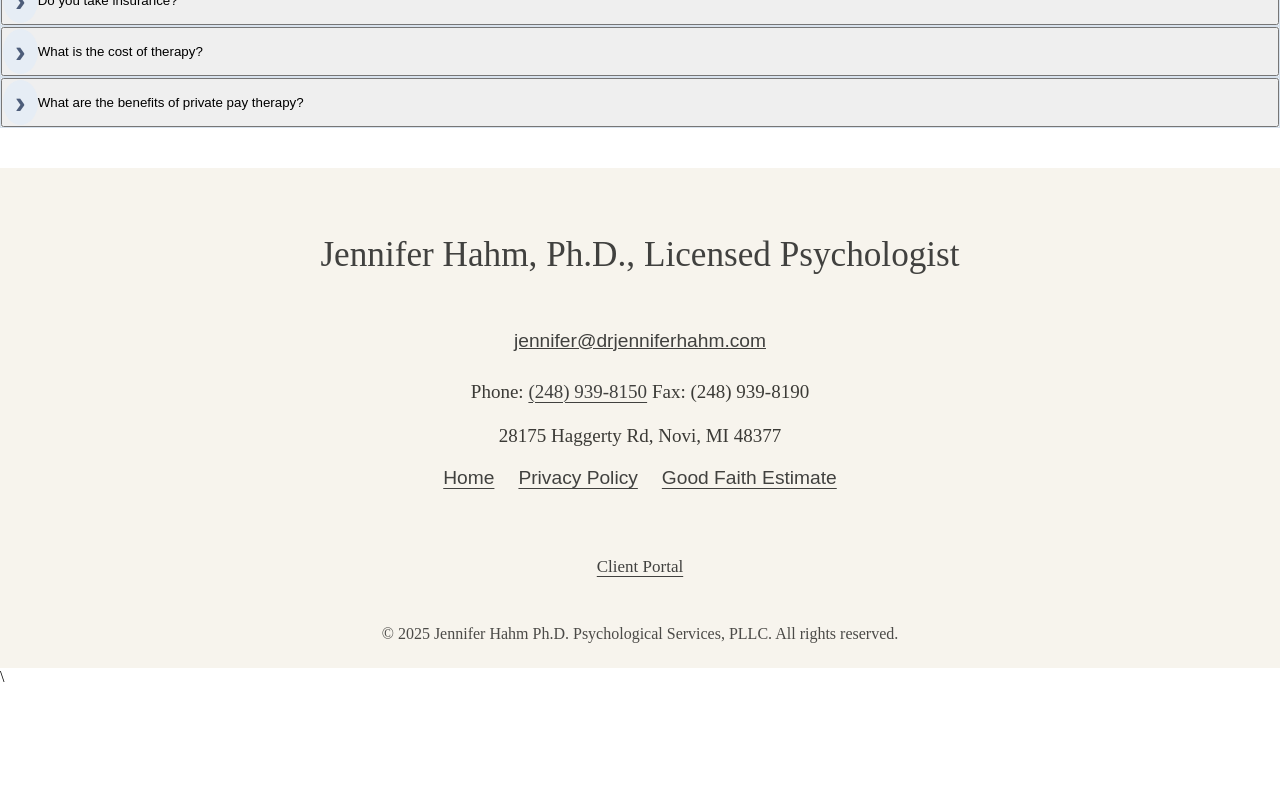
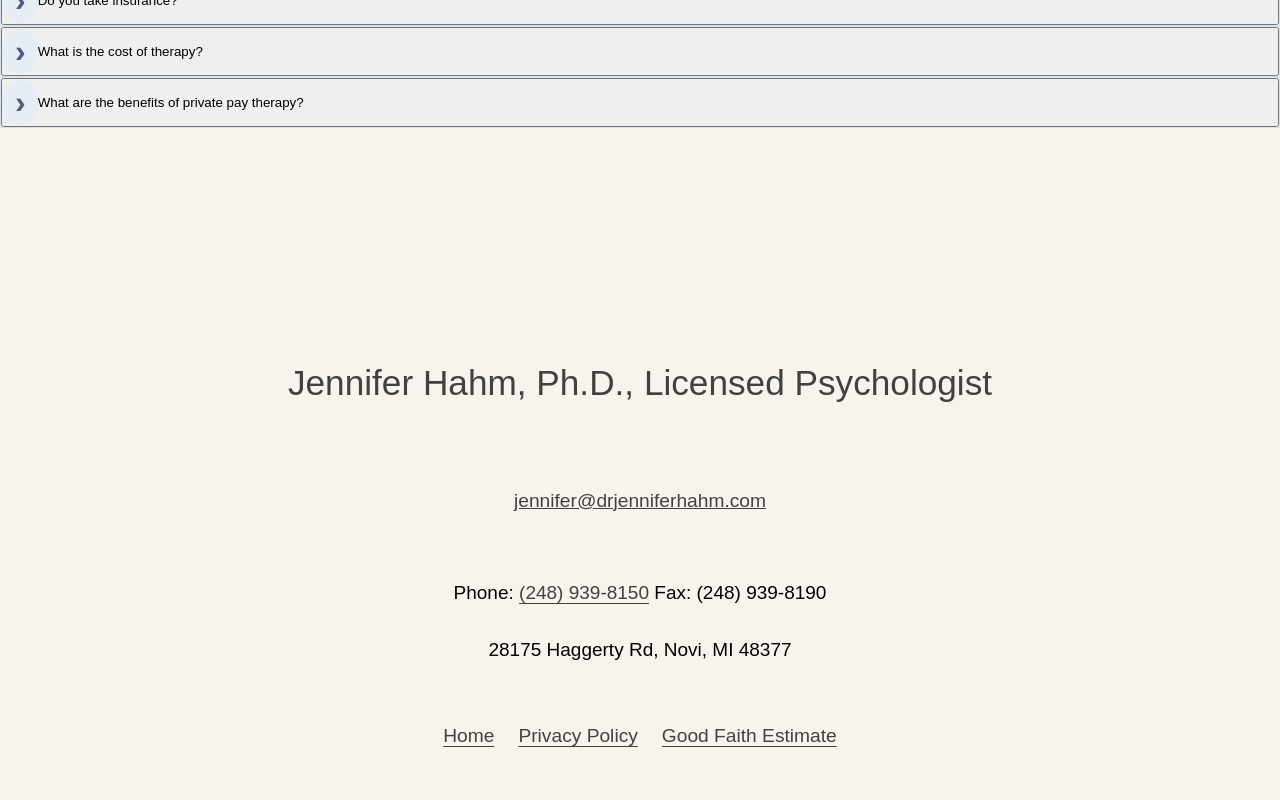
Before and after one commit to SakshamJuneja007/therapist, a Next.js app: page / in a window 1280 px wide. Shown: the part 7960-8760 px from the top of the page. Before the commit the page ends 8646 px from the top, so only its background shows below. Built offline with nearby package versions, Linux system fonts and the light colour scheme; a web font is replaced by a local one.

Commit message:
Update footer.tsx

```diff
--- a/src/app/components/footer.tsx
+++ b/src/app/components/footer.tsx
@@ -1,77 +1,140 @@
-'use client'
-import './footer.css'
+'use client';
 
 export default function Footer() {
+  const styles = {
+    footer: {
+      backgroundColor: '#f7f4ed',
+      textAlign: 'center' as const,
+      paddingLeft: '1.5rem',
+      paddingRight: '1.5rem',
+      color: '#3b3a36',
+      fontFamily: "'FreightSansPro', sans-serif",
+      paddingTop: '8rem',
+      paddingBottom: '8rem',
+      minHeight: '500px',
+    },
+    heading: {
+      color: '#41413f',
+      fontFamily: 'outwitt, sans-serif',
+      fontWeight: 50,
+      fontSize: '35.2px',
+      lineHeight: '58.2042px',
+      marginTop: '40px',
+      marginBottom: '2rem',
+      fontWeight: 'lighter',
+    },
+    emailLink: {
+      fontFamily: "'freight-sans-pro', sans-serif",
+      fontSize: '19.2px',
+      fontWeight: 'lighter' as const,
+      lineHeight: '34.56px',
+      textDecoration: 'underline',
+      color: '#41413f',
+      marginTop: '5px',
+      display: 'inline-block',
+    },
+    contactText: {
+      fontFamily: "'FreightSansPro', sans-serif",
+      fontSize: '19px',
+      fontWeight: 'lighter' as const,
+      color: 'black',
+      margin: 0,
+      lineHeight: '1.5',
+    },
+    footerLinksContainer: {
+      display: 'flex',
+      flexWrap: 'wrap' as const,
+      justifyContent: 'center',
+      alignItems: 'center',
+      gap: '24px',
+      marginBottom: '3rem',
+      fontSize: '19.2px',
+      fontFamily: "'FreightSansPro', sans-serif",
+      textAlign: 'center' as const,
+    },
+    footerLink: {
+      textDecoration: 'underline',
+      textUnderlineOffset: '4px',
+      textDecorationThickness: '1px',
+      display: 'inline-block',
+      marginTop: '20px',
+      color: '#41413f',
+    },
+    clientPortal: {
+      textDecoration: 'underline',
+      fontSize: '17px',
+      fontFamily: "'FreightSansPro', sans-serif",
+      textUnderlineOffset: '4px',
+      marginBottom: '3rem',
+      color: '#41413f',
+      display: 'inline-block',
+    },
+    copyright: {
+      fontSize: '0.875rem', // text-sm = 14px approx
+      color: '#4b4a47',
+      fontFamily: "'FreightSansPro', sans-serif",
+      marginTop: '30px',
+    },
+    spaceY3: {
+      marginBottom: '2.5rem',
+    },
+  };
+
   return (
-    <footer className="bg-[#f7f4ed] text-center px-6 text-[#3b3a36] font-freight py-32 min-h-[500px] ]">
-
+    <footer style={styles.footer}>
       {/* Name */}
-      <h2 className="text-[#41413f] font-freight text-[35.2px] font-light leading-[46.91px] mb-8 custom-headings mt-[40px]">
-        <br />Jennifer Hahm, Ph.D., Licensed Psychologist
+      <h2 style={styles.heading}>
+        <br />
+        Jennifer Hahm, Ph.D., Licensed Psychologist
       </h2>
 
       {/* Contact Info */}
-<div className="space-y-3 mb-10 text-center text-black">
-  <p>
-<a
-  href="mailto:jennifer@drjenniferhahm.com"
-  className="email-link inline-block"
->
-  <br />jennifer@drjenniferhahm.com
+      <div style={styles.spaceY3}>
+        <p style={{ marginBottom: '0.75rem', textAlign: 'center', color: 'black' }}>
+          <a href="mailto:jennifer@drjenniferhahm.com" style={styles.emailLink}>
+            <br />
+            jennifer@drjenniferhahm.com
           </a>
         </p>
-        <p className="font-freightSans text-[19px] font-light">
-          <br />Phone:{' '}
-          <a
-            href="tel:2489398150"
-            className="underline decoration-1 underline-offset-4"
-          >
+        <p style={styles.contactText}>
+          <br />
+          Phone:{' '}
+          <a href="tel:2489398150" style={styles.footerLink}>
             (248) 939-8150
           </a>{' '}
           Fax: (248) 939-8190
         </p>
-        <p className="font-freightSans text-[19px] font-light">
-         <br /> 28175 Haggerty Rd, Novi, MI 48377
+        <p style={styles.contactText}>
+          <br />
+          28175 Haggerty Rd, Novi, MI 48377
         </p>
       </div>
 
       {/* Navigation Links */}
-      <div className="footer-links mb-12 space-x-6 text-center">
-  <a
-    href="#"
-    className="underline underline-offset-4 decoration-1 text-black"
-  >
+      <div style={styles.footerLinksContainer}>
+        <a href="#" style={styles.footerLink}>
           Home
         </a>
-  <a
-    href="#"
-    className="underline underline-offset-4 decoration-1 text-black"
-  >
+        <a href="#" style={styles.footerLink}>
           Privacy Policy
         </a>
-  <a
-    href="#"
-    className="underline underline-offset-4 decoration-1 text-black "
-  >
+        <a href="#" style={styles.footerLink}>
           Good Faith Estimate
         </a>
       </div>
 
-
       {/* Client Portal */}
-      <div className="mb-12">
-        <a
-          href="#"
-          className="underline text-[17px] font-freightSans decoration-1 underline-offset-4"
-        >
-         <br /> Client Portal
+      <div style={{ marginBottom: '3rem' }}>
+        <a href="#" style={styles.clientPortal}>
+          <br />
+          Client Portal
         </a>
       </div>
 
       {/* Copyright */}
-      <p className="text-sm text-[#4b4a47] font-freightSans mt-[30px]">
-       <br /> © 2025 Jennifer Hahm Ph.D. Psychological Services, PLLC. All rights reserved.
+      <p style={styles.copyright}>
+        <br />© 2025 Jennifer Hahm Ph.D. Psychological Services, PLLC. All rights reserved.
       </p>
     </footer>
-  )
+  );
 }
```
Lines whose indentation alone changed are shown as unchanged.
